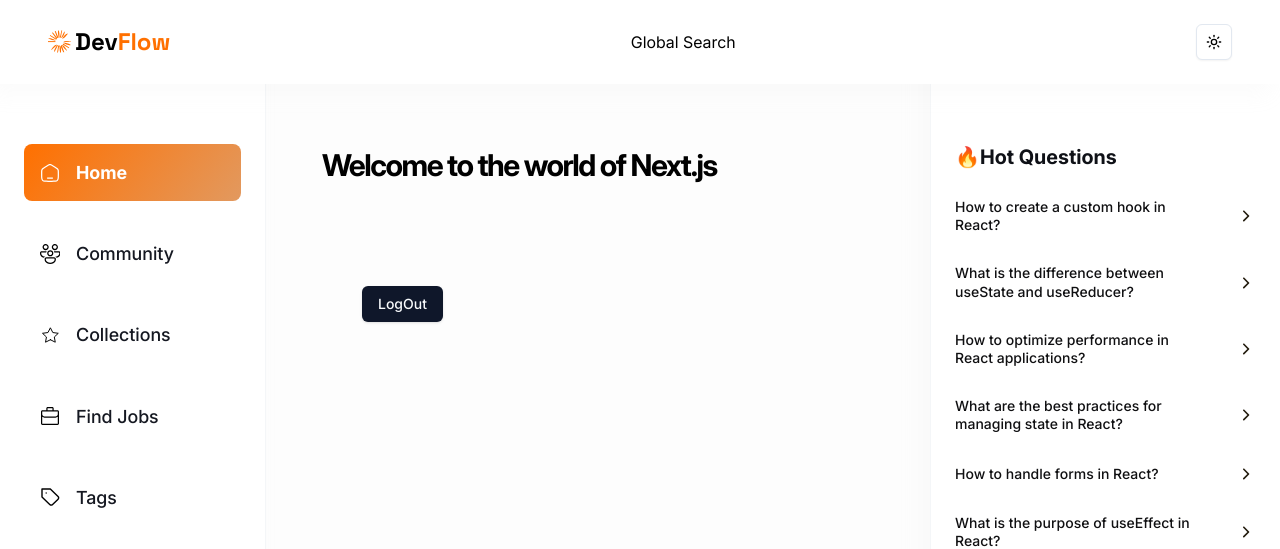
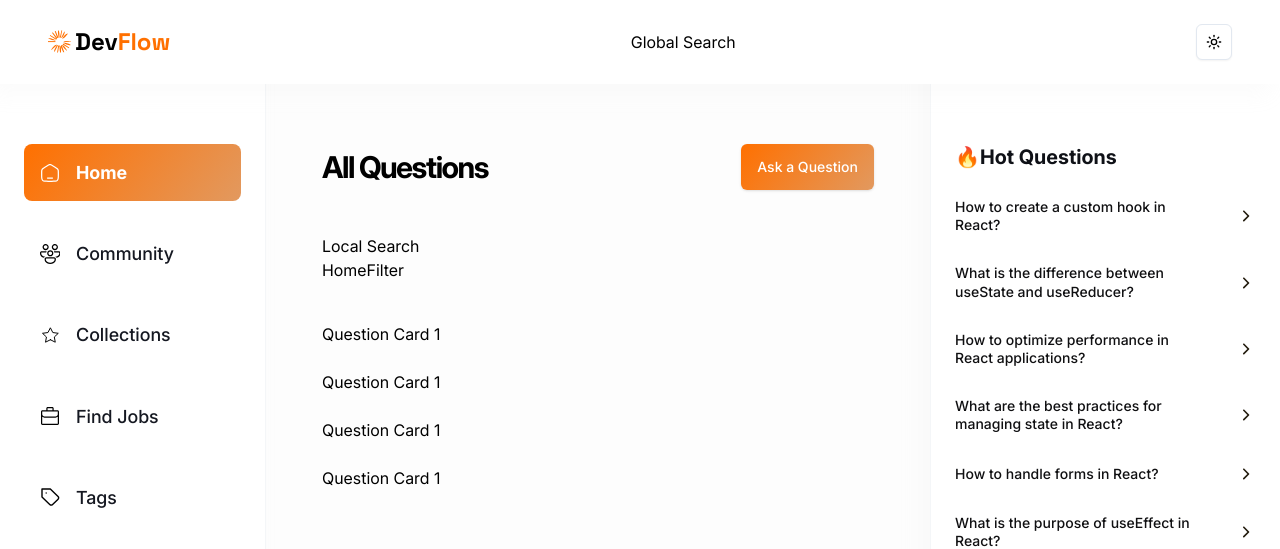
Before and after one commit to amitverma147/DevFlow, a Next.js app: page / in a window 1280 px wide. Shown: the top 549 px of the page. Built offline with nearby package versions, Linux system fonts and the light colour scheme; no server answers.

Commit message:
home page preview done

```diff
--- a/app/(root)/page.tsx
+++ b/app/(root)/page.tsx
@@ -1,4 +1,6 @@
-import { auth, signOut } from "@/auth";
+import Link from "next/link";
+
+import { auth } from "@/auth";
 import { Button } from "@/components/ui/button";
 import ROUTES from "@/constants/routes";
 
@@ -8,17 +10,20 @@
 
   return (
     <>
-      <h1 className="h1-bold">Welcome to the world of Next.js</h1>
-
-      <form
-        className="px-10 pt-[100px]"
-        action={async () => {
-          "use server";
-          await signOut({ redirectTo: ROUTES.SIGN_IN });
-        }}
-      >
-        <Button type="submit">LogOut</Button>
-      </form>
+      <section className="flex w-full flex-col-reverse justify-between gap-4 sm:flex-row sm:items-center">
+        <h1 className="h1-bold text-dark100_light900">All Questions</h1>
+        <Button className="primary-gradient min-h-[46px] px-4 py-3 !text-light-900 ">
+          <Link href={ROUTES.ASK_QUESTION}>Ask a Question</Link>
+        </Button>
+      </section>
+      <section className="mt-11 ">Local Search</section>
+      HomeFilter
+      <div className="mt-10 flex w-full flex-col gap-6">
+        <p>Question Card 1</p>
+        <p>Question Card 1</p>
+        <p>Question Card 1</p>
+        <p>Question Card 1</p>
+      </div>
     </>
   );
 };
```
